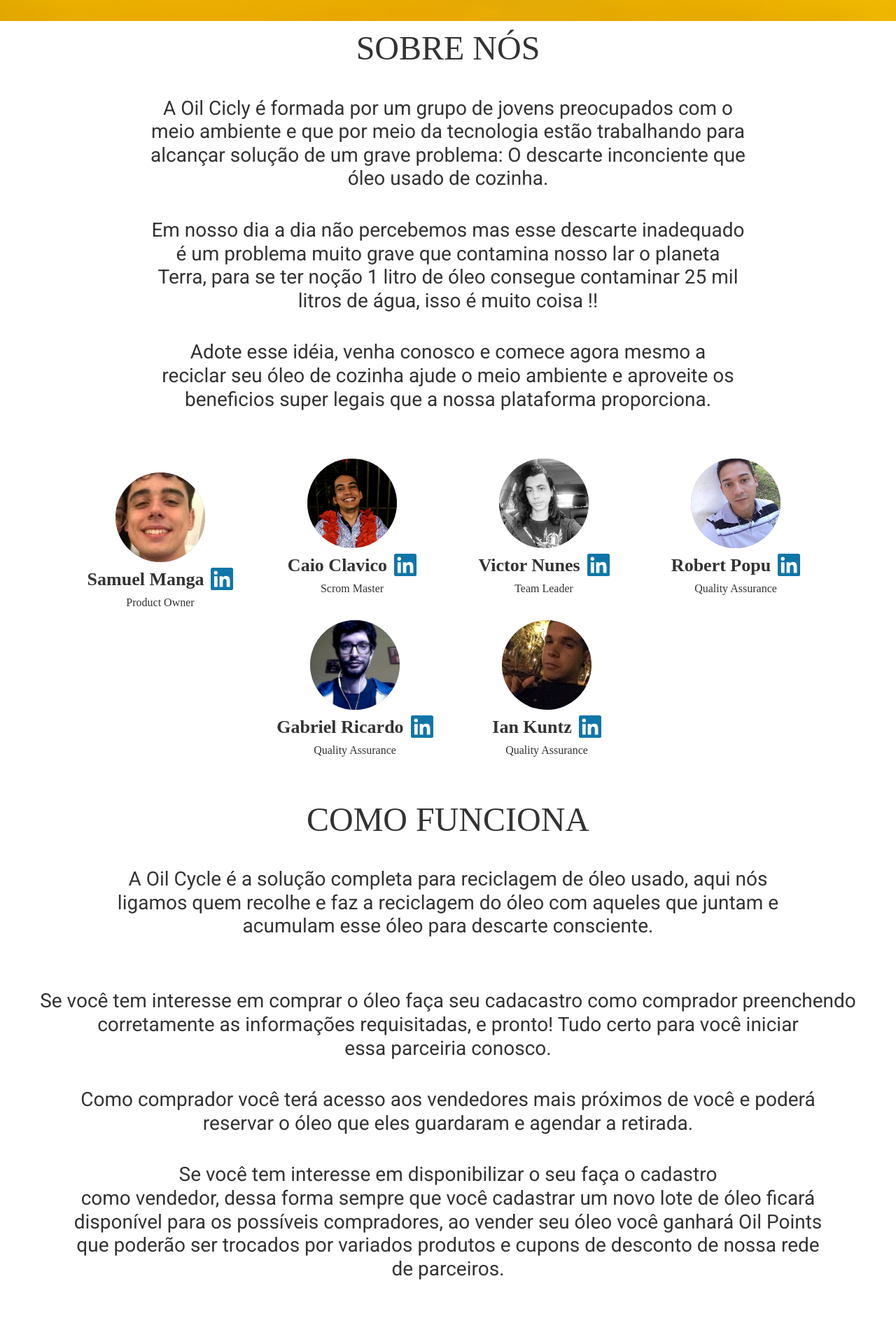
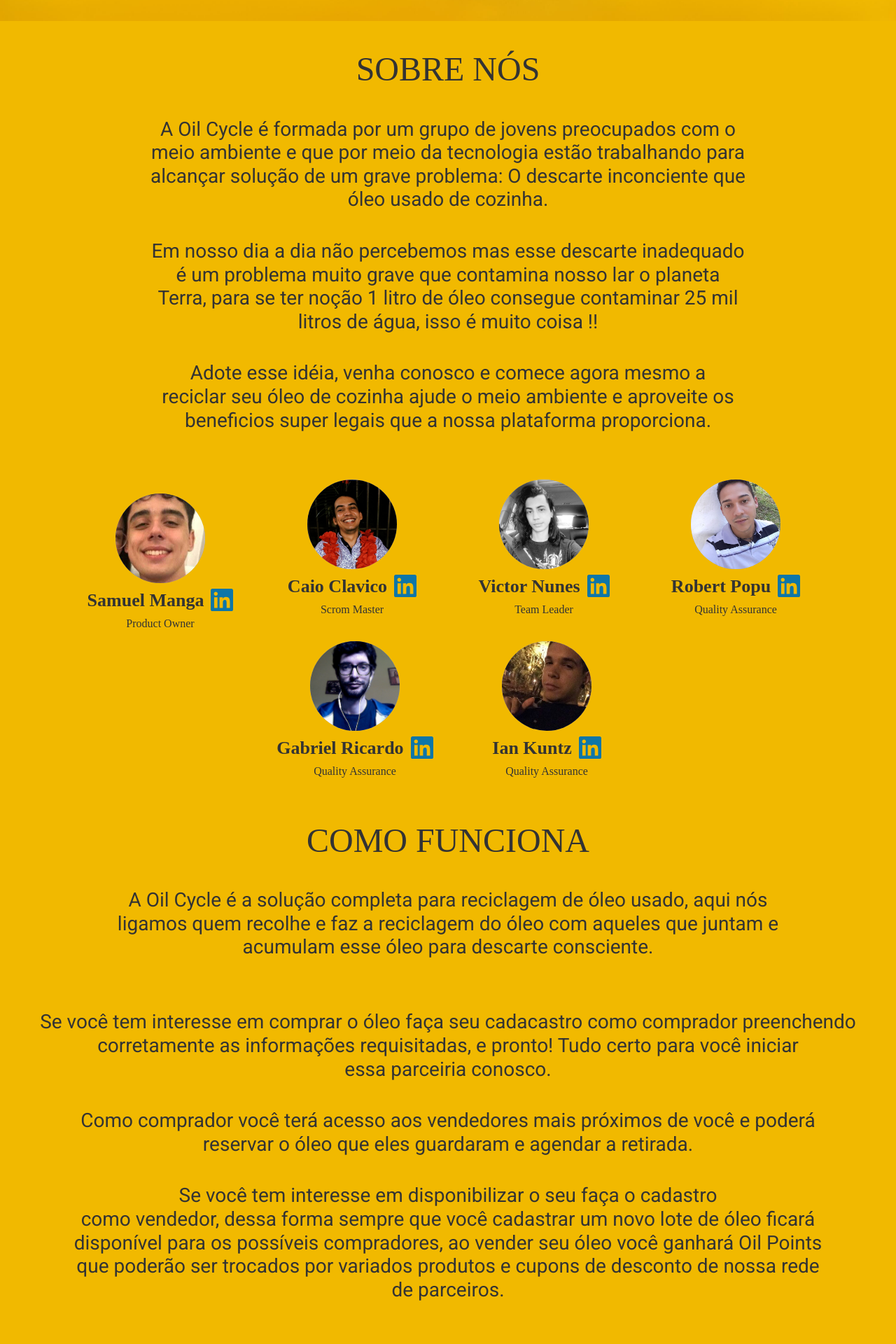
Before and after one commit to caioclavico/Oil-Cycle, a React (Create React App) app: page / in a window 1280 px wide. Shown: the part 840-2760 px from the top of the page at 70% size. Built offline with nearby package versions, Linux system fonts and the light colour scheme; a web font is replaced by a local one.

Commit message:
hotfix: bugs home page

```diff
--- a/package.json
+++ b/package.json
@@ -41,8 +41,7 @@
   "eslintConfig": {
     "extends": [
       "react-app",
-      "react-app/jest",
-      "plugin:cypress/recommended"
+      "react-app/jest"
     ]
   },
   "browserslist": {
--- a/src/components/Header/index.tsx
+++ b/src/components/Header/index.tsx
@@ -79,9 +79,9 @@
               </Text>
               <Text as="button" _hover={{ transform: "translateY(-4px)" }}>
                 {isHome ? (
-                  <Link href="#register">CADASTRO</Link>
+                  <Link onClick={() => history.push("/signup")}>CADASTRO</Link>
                 ) : (
-                  <Link href="/#register">CADASTRO</Link>
+                  <Link onClick={() => history.push("/signup")}>CADASTRO</Link>
                 )}
               </Text>
             </HStack>
--- a/src/pages/Home/index.tsx
+++ b/src/pages/Home/index.tsx
@@ -55,6 +55,7 @@
           backgroundPosition="center"
           backgroundRepeat="no-repeat"
           backgroundSize="cover"
+          backgroundColor="#f1b900"
         >
           <VStack mt="4" spacing={["4", "4", "10"]}>
             <Heading
@@ -126,22 +127,30 @@
             </Button>
           </VStack>
         </Flex>
-        <Flex justifyContent={["flex-start", "flex-start", "center"]}>
+        <Flex
+          justifyContent={["flex-start", "flex-start", "center"]}
+          position="relative"
+          backgroundColor="#f1b900"
+        >
           <Heading
             fontSize={["20px", "30px", "48px"]}
             fontFamily="bodySecondary"
             fontWeight="400"
             textAlign="center"
           >
-            <Text id="about-us" mt="10px">
-              SOBRE NÓS
-            </Text>
+            <Text
+              id="about-us"
+              mt="10px"
+              position="absolute"
+              top="-70px"
+            ></Text>
+            <Text mt="10">SOBRE NÓS</Text>
             <Text
               fontSize={["10px", "20px", "28px"]}
               mt="40px"
               fontFamily="body"
             >
-              A Oil Cicly é formada por um grupo de jovens preocupados com o
+              A Oil Cycle é formada por um grupo de jovens preocupados com o
               <br />
               meio ambiente e que por meio da tecnologia estão trabalhando para
               <br />
@@ -275,14 +284,25 @@
             </HStack>
           </Heading>
         </Flex>
-        <Flex h="100vh" justifyContent={["flex-start", "flex-start", "center"]}>
+        <Flex
+          minHeight="100vh"
+          justifyContent={["flex-start", "flex-start", "center"]}
+          position="relative"
+          backgroundColor="#f1b900"
+        >
           <Heading
             fontSize={["20px", "30px", "48px"]}
             fontFamily="bodySecondary"
             fontWeight="400"
             textAlign="center"
           >
-            <Text id="how-it-works" mt="30px"></Text>
+            <Text
+              id="how-it-works"
+              mt="10px"
+              position="absolute"
+              top="-70px"
+            ></Text>
+            <Text mt="30px"></Text>
             COMO FUNCIONA
             <Text
               fontSize={["10px", "20px", "28px"]}
@@ -342,13 +362,19 @@
             </Text>
           </Heading>
         </Flex>
-        <Flex h="100vh" justifyContent={["flex-start", "flex-start", "center"]}>
+        <Flex
+          h="100vh"
+          justifyContent={["flex-start", "flex-start", "center"]}
+          position="relative"
+          w="100vw"
+        >
           <Heading
             fontSize={["20px", "30px", "48px"]}
             fontFamily="bodySecondary"
             fontWeight="400"
-            position="relative"
             textAlign="center"
+            backgroundColor="#f1b900"
+            width="100%"
           >
             <Text id="contact" position="absolute" top="-70px"></Text>
             CONTATO
@@ -361,20 +387,9 @@
               <br />
               Telefone: (11) 3244 - 5599
               <br />
-              emil: contato@oilcicly.com.br
+              emil: contato@oilcycle.com.br
               <br />{" "}
             </Text>
-          </Heading>
-        </Flex>
-        <Flex h="100vh" justifyContent={["flex-start", "flex-start", "center"]}>
-          <Heading
-            fontSize={["20px", "30px", "48px"]}
-            fontFamily="bodySecondary"
-            fontWeight="400"
-            position="relative"
-          >
-            <Text id="register" position="absolute" top="-70px"></Text>
-            <Link onClick={() => history.push("/signup")}>REGISTRO</Link>
           </Heading>
         </Flex>
       </Flex>
```
